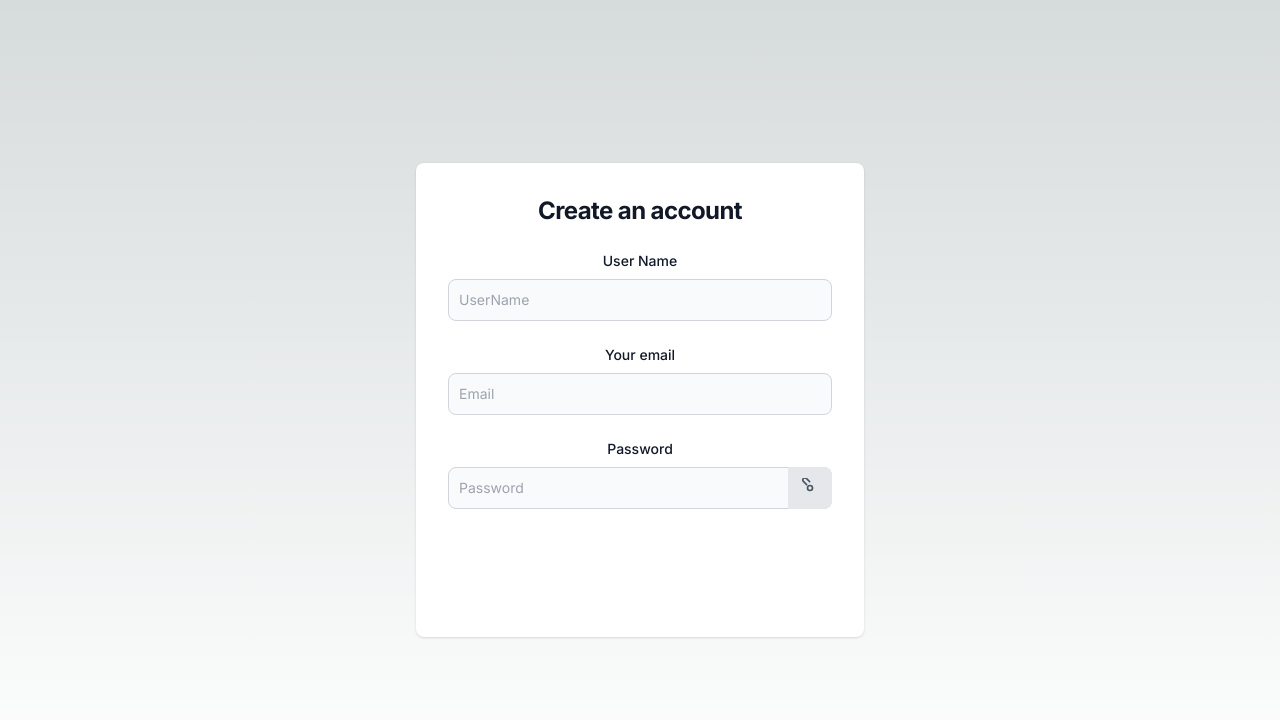
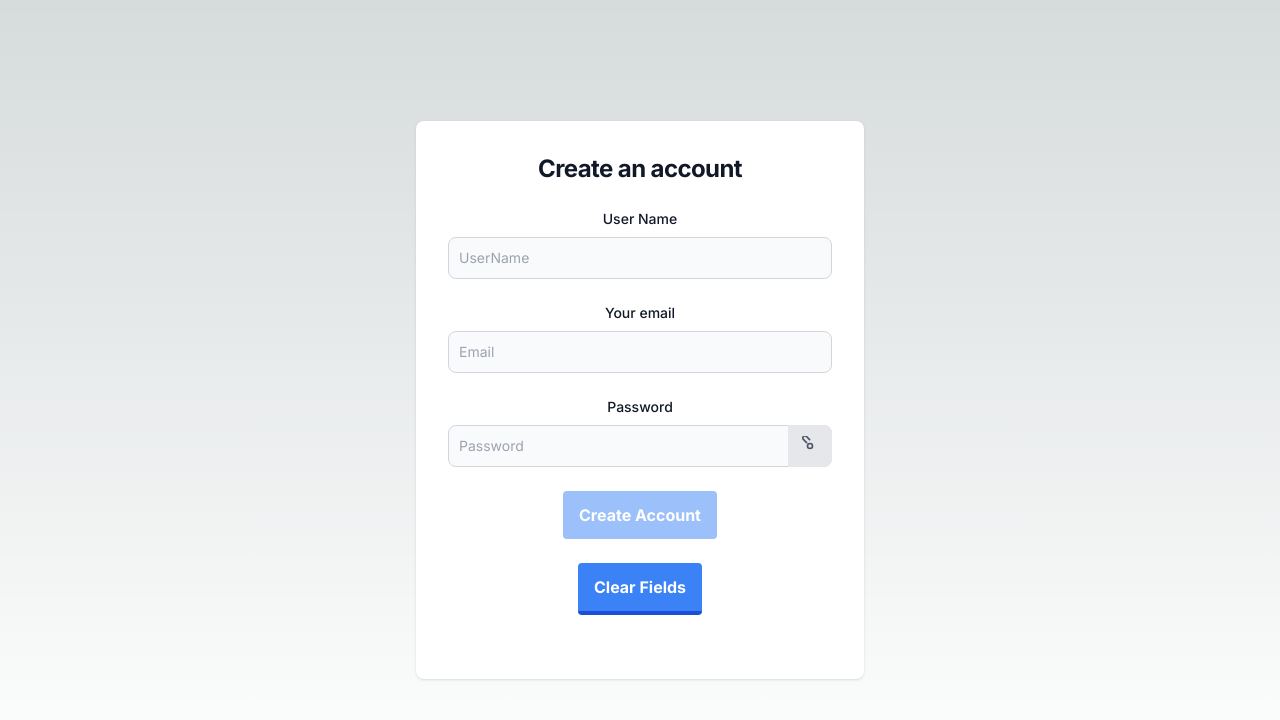
Before and after one commit to Topdev97/auth-app-next, a Next.js app: page /signup in a window 1280 px wide. Shown: the top 720 px of the page. Built offline with nearby package versions, Linux system fonts and the light colour scheme.

Commit message:
Feat - user Signup sucesfully

```diff
--- a/package.json
+++ b/package.json
@@ -27,5 +27,8 @@
     "react-hot-toast": "^2.4.1",
     "tailwindcss": "3.3.3",
     "typescript": "5.2.2"
+  },
+  "devDependencies": {
+    "@types/bcryptjs": "^2.4.4"
   }
 }
--- a/src/app/api/users/signup/route.ts
+++ b/src/app/api/users/signup/route.ts
@@ -0,0 +1,48 @@
+import { connect } from "@/dbConfig/dbConfig";
+import User from "@/models/user.schema";
+import { NextRequest, NextResponse } from "next/server";
+import bcryptjs from "bcryptjs";
+
+connect();
+
+// Handle Post Request
+export async function POST(request: NextRequest) {
+  try {
+    const reqBody = await request.json();
+    const { password, email, username } = reqBody;
+
+    console.log(reqBody);
+    // check if user Already exist
+    const user = await User.findOne({ email });
+    if (user) {
+      return NextResponse.json(
+        { error: "User Already Exist" },
+        { status: 400 }
+      );
+    }
+
+    // Hash Password
+    const salt = await bcryptjs.genSalt(10);
+    const hashedPassword = await bcryptjs.hash(password, salt);
+
+    // create new user
+    const newUser = new User({
+      username,
+      email,
+      password: hashedPassword,
+    });
+
+    // save into a database
+    const savedUser = await newUser.save();
+    console.log(savedUser);
+    return NextResponse.json({
+      message: "User Created Succesfully",
+      sucess: true,
+      savedUser,
+    });
+
+
+  } catch (error: any) {
+    return NextResponse.json({ error: error.message }, { status: 500 });
+  }
+}
--- a/src/app/signup/page.tsx
+++ b/src/app/signup/page.tsx
@@ -1,18 +1,24 @@
 "use client";
-import React, { useState } from "react";
+import React, { useEffect, useState } from "react";
 import Link from "next/link";
-import { useRouter } from "next/router"; // Changed from "next/navigation"
+import { useRouter } from "next/navigation"; // Changed from "next/navigation"
 import axios from "axios"; // Removed the curly braces around axios
+import toast, { Toaster } from "react-hot-toast";
 
 const SignUp = () => {
+  const router = useRouter();
   // Initialize state variables to store form input values
   const [user, setUser] = useState({
     email: "",
     password: "",
     username: "",
   });
-
+  // Disbale button state hooks
+  const [buttonDisabled, setButtonDisabled] = useState(false);
+  // Password shown hook
   const [showPassword, setShowPassword] = useState(false);
+  // loading state
+  const [loading, setLoading] = useState(false);
 
   // Event handler to update the state when input values change
   const handleInputChange = (event: { target: { name: any; value: any } }) => {
@@ -21,24 +27,63 @@ const SignUp = () => {
   };
 
   // Event handler to log the form input values when the form is submitted
-  const handleSubmit = (event: { preventDefault: () => void }) => {
+  const onSignUp = async (event: { preventDefault: () => void }) => {
+    try {
       event.preventDefault();
       console.log("Form values:", user);
+      setLoading(true);
+      const response = await axios.post("/api/users/signup", user);
+      console.log("signup sucess", response.data);
+      toast("signup sucess", response.data);
+      router.push("/login");
+    } catch (error: any) {
+      console.log("Signup Failed");
+      toast.error(error.message);
+    } finally {
+      setLoading(false);
+    }
   };
+
+  useEffect(() => {
+    if (
+      user.email.length > 0 &&
+      user.password.length > 0 &&
+      user.username.length > 0
+    ) {
+      setButtonDisabled(false);
+    } else {
+      setButtonDisabled(true);
+    }
+  }, [user]);
 
   // toggle button for password
   const togglePasswordVisibility = () => {
     setShowPassword(!showPassword);
   };
 
+  // Function to clear all fields
+  const clearAllFields = () => {
+    setUser({
+      ...user,
+      username: "",
+      email: "",
+      password: "",
+    });
+  };
+
   return (
+    <>
+      <Toaster />
+      {loading ? (
+        <div>Loading...</div>
+      ) : (
         <section className="container p-6 text-center text-2xl flex justify-center items-center h-[100vh]">
           <div className="w-full bg-white rounded-lg shadow dark:border md:mt-0 sm:max-w-md xl:p-0 dark:bg-gray-800 dark:border-gray-700">
             <div className="p-6 space-y-4 md:space-y-6 sm:p-8">
               <h1 className="text-xl font-bold leading-tight tracking-tight text-gray-900 md:text-2xl dark:text-white">
                 Create an account
               </h1>
-          <form className="space-y-4 md:space-y-6" onSubmit={handleSubmit}>
+              <form className="space-y-4 md:space-y-6" onSubmit={onSignUp}>
                 <div>
                   <label
                     htmlFor="username"
@@ -138,13 +183,29 @@ const SignUp = () => {
                     </button>
                   </div>
                 </div>
+                {/* <button disabled="true" className="bg-blue-500 hover:bg-blue-400 text-white font-bold py-2 px-4 border-b-4 border-blue-700 hover:border-blue-500 rounded text-[1rem]">
+              Create Account
+            </button> */}
+
+                {buttonDisabled ? (
+                  <button className="bg-blue-500 text-white font-bold py-2 px-4 rounded opacity-50 cursor-not-allowed text-[1rem]">
+                    Create Account
+                  </button>
+                ) : (
+                  <button className="bg-blue-500 hover:bg-blue-400 text-white font-bold py-2 px-4 border-b-4 border-blue-700 hover:border-blue-500 rounded text-[1rem]">
+                    Create Account
+                  </button>
+                )}
+
+                <br />
 
                 <button
-              type="submit"
-              className="w-full text-white bg-primary-600 hover:bg-primary-700 focus:ring-4 focus:outline-none focus:ring-primary-300 font-medium rounded-lg text-sm px-5 py-2.5 text-center dark:bg-primary-600 dark:hover:bg-primary-700 dark:focus:ring-primary-800"
+                  className="bg-blue-500 hover:bg-blue-400 text-white font-bold py-2 px-4 border-b-4 border-blue-700 hover:border-blue-500 rounded text-[1rem]"
+                  onClick={clearAllFields}
                 >
-              Create an account
+                  Clear Fields
                 </button>
+                <br />
                 <Link
                   className="w-full text-white bg-primary-600 hover:bg-primary-700 focus:ring-4 focus:outline-none focus:ring-primary-300 font-medium rounded-lg text-sm px-5 py-2.5 text-center dark:bg-primary-600 dark:hover:bg-primary-700 dark:focus:ring-primary-800"
                   href="/login"
@@ -155,6 +216,8 @@ const SignUp = () => {
             </div>
           </div>
         </section>
+      )}
+    </>
   );
 };
 
--- a/src/models/user.schema.ts
+++ b/src/models/user.schema.ts
@@ -3,22 +3,19 @@ import mongoose from "mongoose";
 const userSchema = new mongoose.Schema({
   username: {
     type: String,
-    required: [true, "Name is required"],
+    required: [true, "Please provide a username"],
     unique: true,
-    trim: true,
-    maxlength: [20, "Name must be of 20character"],
   },
   email: {
     type: String,
-    required: [true, "Email is required"],
+    required: [true, "Please provide a email"],
     unique: true,
-    match: [/^\S+@\S+\.\S+$/, "Please fill a valid email address"],
   },
-  passwords: {
+  password: {
     type: String,
-    required: [true, "Password is required"],
+    required: [true, "Please provide a password"],
   },
-  isVerified: {
+  isVerfied: {
     type: Boolean,
     default: false,
   },
@@ -26,19 +23,12 @@ const userSchema = new mongoose.Schema({
     type: Boolean,
     default: false,
   },
-  forgotPasswordToken: {
-    type: String,
-  },
-  forgotPasswordTokenExpiry: {
-    Date,
-  },
-  verifyToken: {
-    type: String,
-  },
-  verifyTokenExpiry: {
-    type: Date,
-  },
+  forgotPasswordToken: String,
+  forgotPasswordTokenExpiry: Date,
+  verifyToken: String,
+  verifyTokenExpiry: Date,
 });
 
-const User = mongoose.models.users || mongoose.model("User", userSchema);
+const User = mongoose.models.users || mongoose.model("users", userSchema);
+
 export default User;
```
Also changed, not shown: 2 other files (tests, documents, lock files or other folders). Lines whose indentation alone changed are shown as unchanged.
